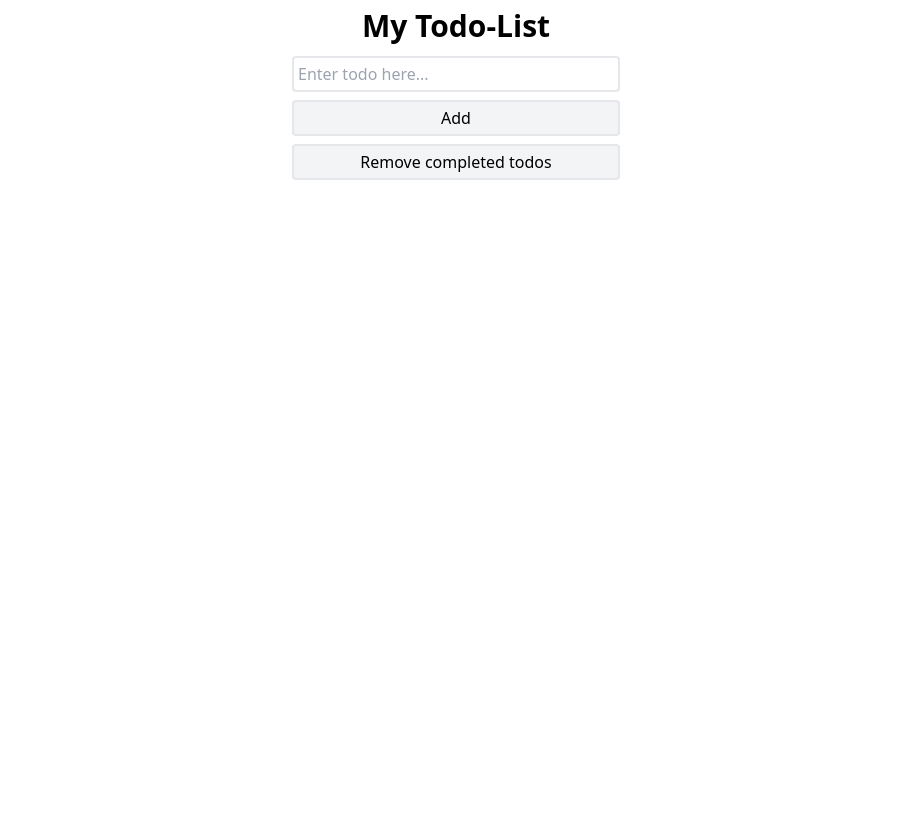
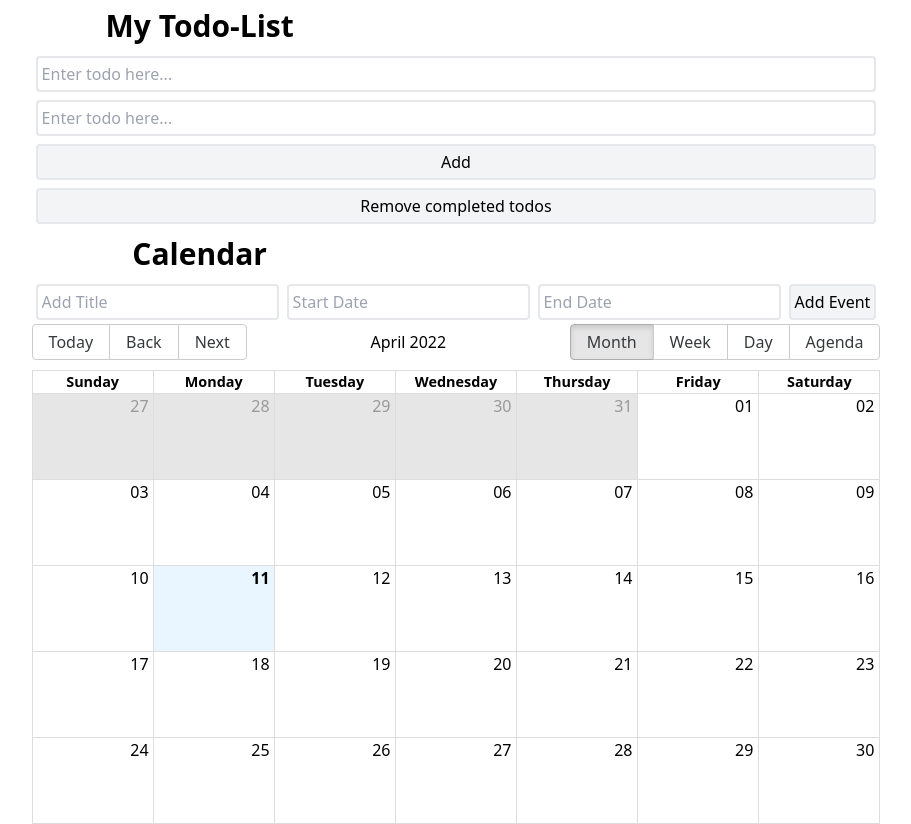
Before and after one commit to RubenDelb/verou-3-react-intro-RubenDelb, a React (Create React App) app: page / in a window 1280 px wide. Shown: the whole page, without its empty margins (184-1095 px from the left). Before the commit the page ends 800 px from the top, so only its background shows below. Built offline with nearby package versions, Linux system fonts and the light colour scheme.

Commit message:
Add Calendar and date-inputs

```diff
--- a/src/App.js
+++ b/src/App.js
@@ -4,7 +4,9 @@ import { v4 } from 'uuid';
 import Header from './Header';
 import Input from './Input';
 import Button from './Button';
+import CalendarFull from './CalendarFull';
 // import {BrowserRouter, Routes, Route} from "react-router-dom";
+
 
 const LocalStorageKey = "todosForTodoApp" // unique key to store 1 string in user's localstorage
 
@@ -53,9 +55,11 @@ function App() {
     <div className='grid justify-center text-center'>
       <Header headerTitle={"My Todo-List"} />
       <Input placeHolder={"Enter todo here..."} inputValue={inputRef} />
+      <Input placeHolder={"Enter todo here..."} inputValue={inputRef} />
       <Button btnName={"Add"} btnFunction={addTodo} />
       <Button btnName={"Remove completed todos"} btnFunction={removeCompletedTodos} />
       <TodoList todos={todos} toggleChecked={toggleChecked} />
+      <CalendarFull />
     </div>
   );
 }
--- /dev/null
+++ b/src/CalendarFull.js
@@ -0,0 +1,55 @@
+import { Calendar, dateFnsLocalizer } from 'react-big-calendar'
+import format from 'date-fns/format'
+import parse from 'date-fns/parse'
+import startOfWeek from 'date-fns/startOfWeek'
+import getDay from 'date-fns/getDay'
+import "react-big-calendar/lib/css/react-big-calendar.css"
+import { nlBE } from 'date-fns/locale'
+import { useState } from 'react'
+import Header from './Header'
+import DatePicker from "react-datepicker"
+import Button from './Button'
+import "react-datepicker/dist/react-datepicker.css"
+
+const locales = {
+    'nl-BE': nlBE,
+}
+
+const localizer = dateFnsLocalizer({
+    format,
+    parse,
+    startOfWeek,
+    getDay,
+    locales,
+})
+
+
+const CalendarFull = () => {
+    const [newEvent, setNewEvent] = useState({ title: "", start: "", end: "" })
+    const [allEvents, setAllEvents] = useState([])
+
+    const handleAddEvent = () => {
+        setAllEvents([...allEvents, newEvent])
+    }
+
+    return (
+        <div>
+            <Header headerTitle={"Calendar"} />
+            <div>
+                <input className="border-2 p-1 m-1 rounded" type="text" placeholder="Add Title" value={newEvent.title} onChange={(e) => setNewEvent({...newEvent, title: e.target.value})} />
+                <DatePicker className="border-2 p-1 m-1 rounded" placeholderText="Start Date" selected={newEvent.start} onChange={(start) => setNewEvent({...newEvent, start})} />
+                <DatePicker className="border-2 p-1 m-1 rounded" placeholderText="End Date" selected={newEvent.end} onChange={(end) => setNewEvent({...newEvent, end})} />
+                <Button btnFunction={handleAddEvent} btnName={"Add Event"} />
+            </div>
+            <Calendar
+                localizer={localizer}
+                events={allEvents}
+                startAccessor="start"
+                endAccessor="end"
+                style={{ height: 500 }}
+            />
+        </div>
+    )
+}
+
+export default CalendarFull
```
